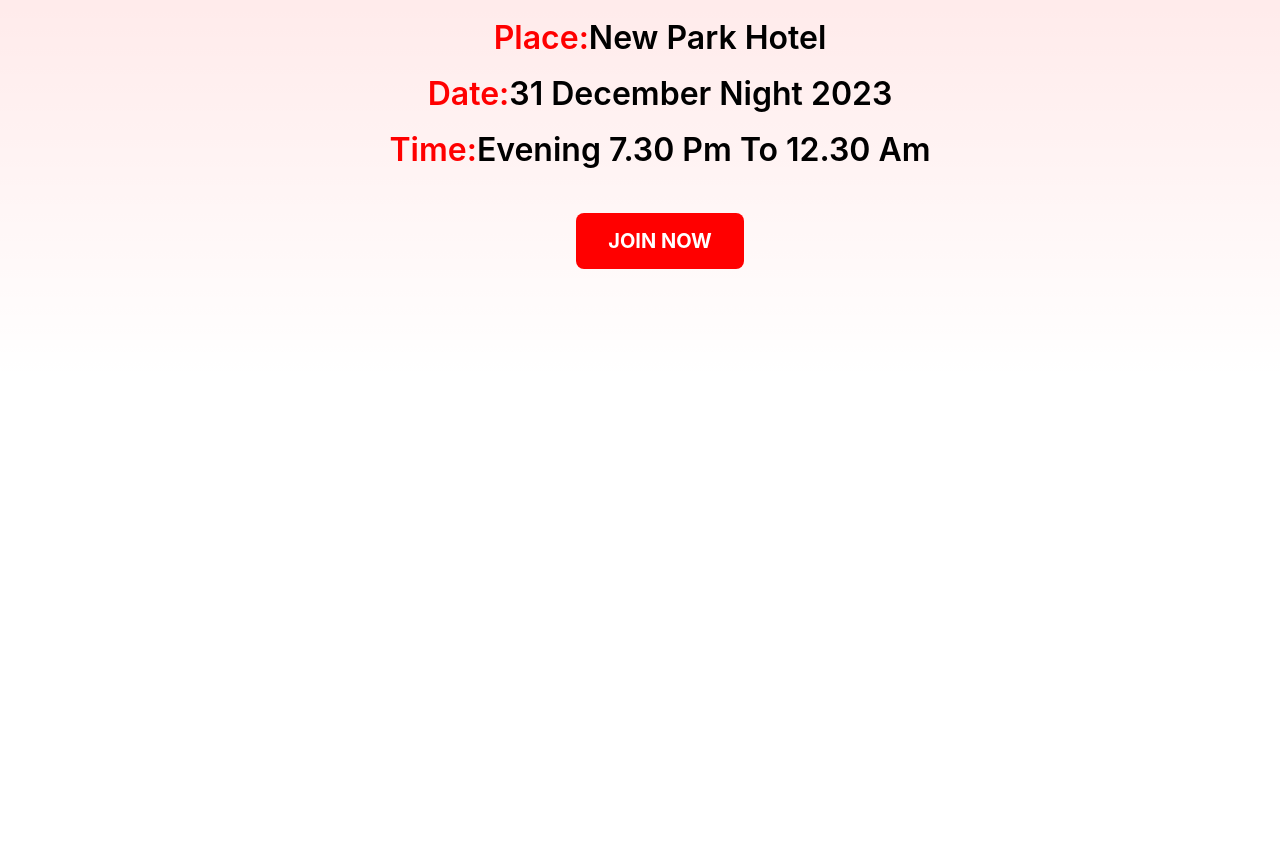
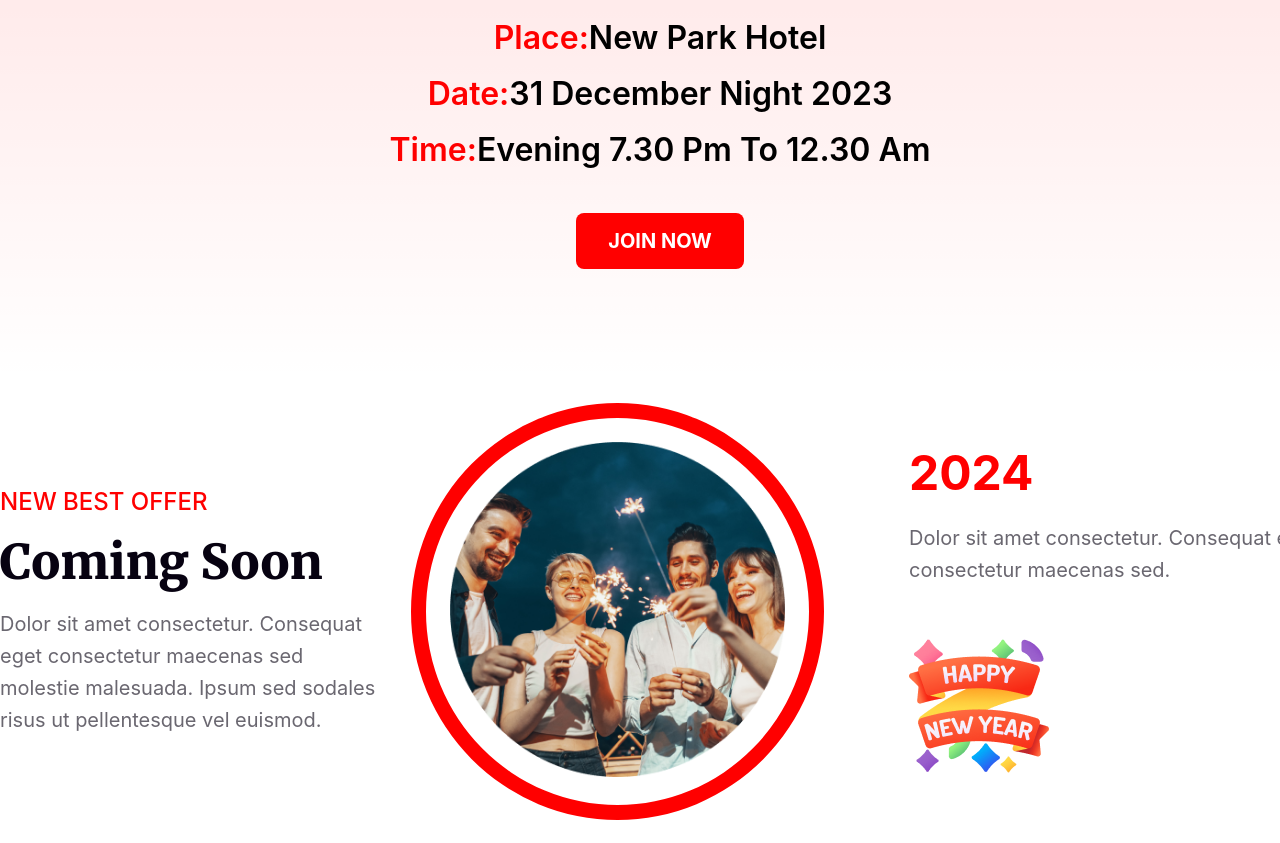
Before and after one commit to AyeshaFerdous/Batch-9-a-1-solution, a plain HTML site: page index.html in a window 1280 px wide. Shown: the part 2378-3221 px from the top of the page. Before the commit the page ends 2758 px from the top, so only its background shows below. Drawn offline with Linux system fonts and the light colour scheme.

Commit message:
added a new year offer section

```diff
--- a/index.html
+++ b/index.html
@@ -55,6 +55,27 @@
              </div>
            </section>
           <!-- New Park Hotel section ends here -->
+
+          <!-- New Year Offer section starts here -->
+          <section class="new-year-offer">
+             <div class="new-year-offer-content">
+              <span>NEW BEST OFFER</span>
+              <h3>Coming Soon</h3>
+              <p>Dolor sit amet consectetur. Consequat eget consectetur maecenas sed molestie malesuada. Ipsum sed sodales risus ut pellentesque vel euismod. </p>
+             </div>
+             <div class="new-year-offer-image">
+              <img src="images/Ellipse 1.png" alt="">
+             </div>
+             <div class="new-year-offer-2024">
+              <h2>2024</h2>
+              <p>Dolor sit amet consectetur. Consequat eget consectetur maecenas sed.</p>
+              <img src="images/Group 96.png" alt="">
+
+             </div>
+
+          </section>
+          <!-- New Year Offer section ends here -->
+
     </main>
     <footer>
 
--- a/styles/style.css
+++ b/styles/style.css
@@ -212,3 +212,91 @@
   margin-top: 35px;
 }
 /* new park hotel ends */
+
+/* new year offer starts */
+.new-year-offer{
+    width: 1320px;
+    height: 463px;
+    margin: 0 auto;
+    display: flex;
+    align-items: center;
+    justify-content: center;
+}
+.new-year-offer-content{
+    width: 33.33%;
+
+}
+.new-year-offer-content span{
+    color: rgb(255, 0, 0);
+  font-family: Inter;
+  font-size: 24px;
+  font-weight: 500;
+ line-height: 29px;
+  letter-spacing: 0%;
+  text-align: center;
+
+}
+.new-year-offer-content h3{
+    color: rgb(7, 2, 17);
+  font-family: Merriweather;
+  font-size: 48px;
+  font-weight: 900;
+  line-height: 60px;
+  letter-spacing: 0%;
+  text-align: left;
+  text-transform: capitalize;
+  margin-top: 16px;
+  margin-bottom: 16px;
+}
+.new-year-offer-content p{
+    color: rgba(7, 2, 17, 0.6);
+  font-family: Inter;
+  font-size: 20px;
+   font-weight: 400;
+  line-height: 32px;
+  letter-spacing: 0%;
+  text-align: left;
+  margin-right: 30px;
+}
+.new-year-offer-image{
+    width: 33.33%;
+
+    box-sizing: border-box;
+    border: 15px solid rgb(255, 0, 0);
+    border-radius: 50%;
+
+
+}
+.new-year-offer-image img{
+    width: 100%;
+    height: 100%;
+    padding: 24px;
+}
+.new-year-offer-2024{
+    width: 33.33%;
+    margin-left: 85px;
+
+}
+.new-year-offer-2024 h2{
+    color: rgb(255, 0, 0);
+  font-family: Inter;
+  font-size: 48px;
+  font-weight: 700;
+  line-height: 58px;
+  letter-spacing: 0%;
+  text-align: left;
+  margin-bottom: 20px;
+}
+.new-year-offer-2024 p{
+    color: rgba(7, 2, 17, 0.6);
+  font-family: Inter;
+  font-size: 20px;
+  font-weight: 400;
+  line-height: 32px;
+   letter-spacing: 0%;
+  text-align: left;
+  margin-bottom: 50px;
+}
+
+
+/* new year offer ends */
```
